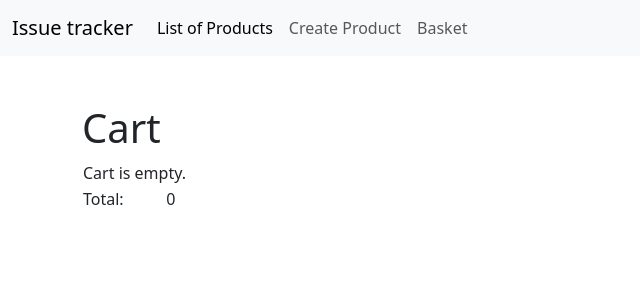
After one commit to azamuzapbar/labwork_60_muzapbar_azat-Public, a Django app: page /cart/ in a window 1280 px wide. The commit adds this page. Shown: the top 300 px of the page, without its empty margins (0-640 px from the left). Run offline with Django 4.2, Linux system fonts and the light colour scheme.

Commit message:
добавление корзины

```diff
--- a/webapp/admin.py
+++ b/webapp/admin.py
@@ -1,8 +1,11 @@
 from django.contrib import admin
 
-from webapp.models import Product, Basket, Order, OrderProduct
+from webapp.models import Product, Basket, Order, OrderProduct, CartLine
+
+
 
 admin.site.register(Product)
 admin.site.register(Basket)
 admin.site.register(Order)
 admin.site.register(OrderProduct)
+admin.site.register(CartLine)
--- a/webapp/forms.py
+++ b/webapp/forms.py
@@ -49,3 +49,6 @@ class ProductForm(forms.ModelForm):
 
 class SimpleSearchForm(forms.Form):
     search = forms.CharField(max_length=100, required=False, label="Найти")
+
+class AddToCartForm(forms.Form):
+    quantity = forms.IntegerField(min_value=1, max_value=100, initial=1, widget=forms.NumberInput(attrs={'class': 'form-control', 'placeholder': 'Enter quantity...'}))
--- a/webapp/models/__init__.py
+++ b/webapp/models/__init__.py
@@ -1,3 +1,3 @@
 from .products import Product
-from .articles import Basket
+from .articles import Basket,CartLine
 from .orders import Order, OrderProduct
--- a/webapp/models/products.py
+++ b/webapp/models/products.py
@@ -14,7 +14,7 @@ class Product(models.Model):
     category = models.TextField(verbose_name='категория', choices=category, default='other', null=False, blank=False)
     remainder = models.PositiveIntegerField(validators=[MinValueValidator(0)])
     cost = models.DecimalField(max_digits=7, decimal_places=2)
-    # basket = models.ForeignKey(to='Basket', related_name='products', on_delete=models.CASCADE, null=True, blank=True)
+    basket = models.ForeignKey(to='Basket', related_name='products', on_delete=models.CASCADE, null=True, blank=True)
 
     def __str__(self):
         return f'{self.title} - {self.text} - {self.category}'
--- a/webapp/templates/base.html
+++ b/webapp/templates/base.html
@@ -30,6 +30,9 @@
                 <li class="nav-item">
                     <a class="nav-link" href="{% url 'article_add' %}">Create Product</a>
                 </li>
+                <li class="nav-item">
+                    <a class="nav-link" href="{% url 'cart' %}">Basket</a>
+                </li>
                 {% block menu %} {% endblock %}
             </ul>
         </div>
--- /dev/null
+++ b/webapp/templates/cart.html
@@ -0,0 +1,34 @@
+{% extends 'base.html' %}
+
+{% block content %}
+  <h1>Cart</h1>
+  <table>
+    <tbody>
+      {% for product in products %}
+        <tr>
+          <td>{{ product.title }}</td>
+          <td>{{ product.cost }}</td>
+          <td>{{ quantity }}</td>
+
+          <td>
+            <form method="POST" action="{% url 'delete_from_cart' item.pk %}">
+              {% csrf_token %}
+              <button type="submit">Delete</button>
+            </form>
+          </td>
+        </tr>
+      {% empty %}
+        <tr>
+          <td colspan="5">Cart is empty.</td>
+        </tr>
+      {% endfor %}
+    </tbody>
+    <tfoot>
+      <tr>
+        <td colspan="3">Total:</td>
+        <td colspan="2">{{ cart_total }}</td>
+      </tr>
+    </tfoot>
+  </table>
+
+{% endblock %}
--- a/webapp/urls.py
+++ b/webapp/urls.py
@@ -1,8 +1,8 @@
 from django.urls import path
 from .views.articles import ArticleCreateView, ArticleDetail,ArticleUpdateView,ArticleDeleteView
 from .views.base import IndexView
-
-
+from .views.cart import add_to_cart
+from .views.cart_list import CartView, CartLineDeleteView
 
 urlpatterns = [
     path('', IndexView.as_view(), name='index'),
@@ -10,5 +10,9 @@ urlpatterns = [
     path('articles/<int:pk>/update/', ArticleUpdateView.as_view(), name='article_update'),
     path('articles/<int:pk>/delete/', ArticleDeleteView.as_view(), name='article_delete'),
     path('articles/<int:pk>/confirm-delete/', ArticleDeleteView.as_view(), name='confirm_delete'),
-    path('articles/<int:pk>', ArticleDetail.as_view(), name='article_detail')
+    path('articles/<int:pk>', ArticleDetail.as_view(), name='article_detail'),
+    path('cart/', CartView.as_view(), name='cart'),
+    path('cart/<int:pk>/create/', add_to_cart, name='add_to_cart'),
+    # path('cart/<int:pk>/delete/', CartLineDeleteView, name='delete_from_cart'),
+
 ]
--- /dev/null
+++ b/webapp/views/cart_list.py
@@ -0,0 +1,47 @@
+from _decimal import Decimal
+
+from django.shortcuts import redirect, get_object_or_404
+from django.urls import reverse_lazy
+from django.views.generic import DeleteView, ListView
+
+
+from webapp.models import Product
+
+
+class CartView(ListView):
+    template_name = 'cart.html'
+    context_object_name = 'cart_lines'
+
+    def get_queryset(self):
+        cart = self.request.session.get('cart', {})
+        cart_lines = []
+        cart_total = Decimal(0)
+        for pk, quantity in cart.items():
+            product = get_object_or_404(Product, pk=pk)
+            cart_lines.append({
+                'product': product,
+                'quantity': quantity,
+                'amount': product.cost * quantity
+            })
+            cart_total += product.cost * quantity
+        return cart_lines
+
+    def get_context_data(self, **kwargs):
+        context = super().get_context_data(**kwargs)
+        context['cart_total'] = Decimal(0)
+        for cart_line in context['cart_lines']:
+            context['cart_total'] += cart_line['amount']
+        return context
+
+
+class CartLineDeleteView(DeleteView):
+    template_name = 'cart_line_delete.html'
+    model = Product
+    success_url = reverse_lazy('cart')
+
+    def post(self, request, pk):
+        cart = request.session.get('cart', {})
+        if str(pk) in cart:
+            del cart[str(pk)]
+            request.session['cart'] = cart
+        return redirect('cart')
```
Also changed, not shown: webapp/models/articles.py (+8 -0 lines), webapp/templates/add_cart.html (added, +12 -0 lines), webapp/templates/article.html (+6 -2 lines), webapp/templates/index.html (+7 -3 lines), webapp/views/cart.py (added, +23 -0 lines).
